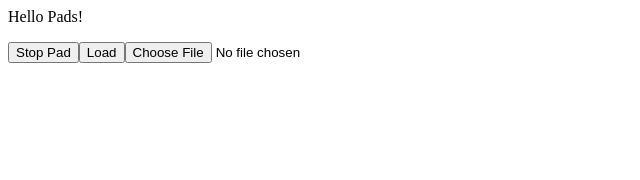
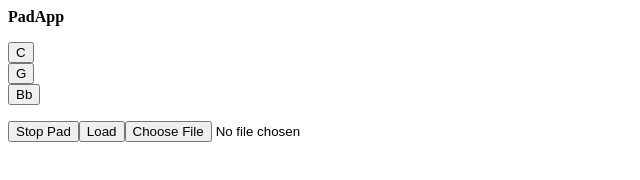
Before and after one commit to peter3189/peter3189.github.io, a plain HTML site: page padapp.html in a window 1280 px wide. Shown: the whole page, without its empty margins (0-640 px from the left). Drawn offline with nearby package versions, Linux system fonts and the light colour scheme.

Commit message:
using mp3 files

```diff
--- a/javascripts/padPlayer.js
+++ b/javascripts/padPlayer.js
@@ -5,8 +5,12 @@ var player = null;
 
 createApp({
     setup() {
-        const message = ref('Hello Pads!');
-        var pads = reactive({});
+        const message = ref('PadApp');
+        var pads = reactive({
+            'C': 'media/ReawakenFoundationsC.mp3',
+            'G': 'media/ReawakenFoundationsG.mp3',
+            'Bb': 'media/ReawakenFoundationsBb.mp3'
+        });
         /*const pads = {
             'C': 'media/ReawakenFoundationsC.mp3',
             'G': 'media/ReawakenFoundationsG.mp3',
--- a/padapp.html
+++ b/padapp.html
@@ -5,7 +5,7 @@
 
 <body>
   <div id="app">
-    {{message}}
+    <b>{{message}}</b>
     <p>
       <div v-for="(value, key) in pads">
         <button @click="playPad(key)">{{key}}</button>
```
Also changed, not shown: 3 other files.
